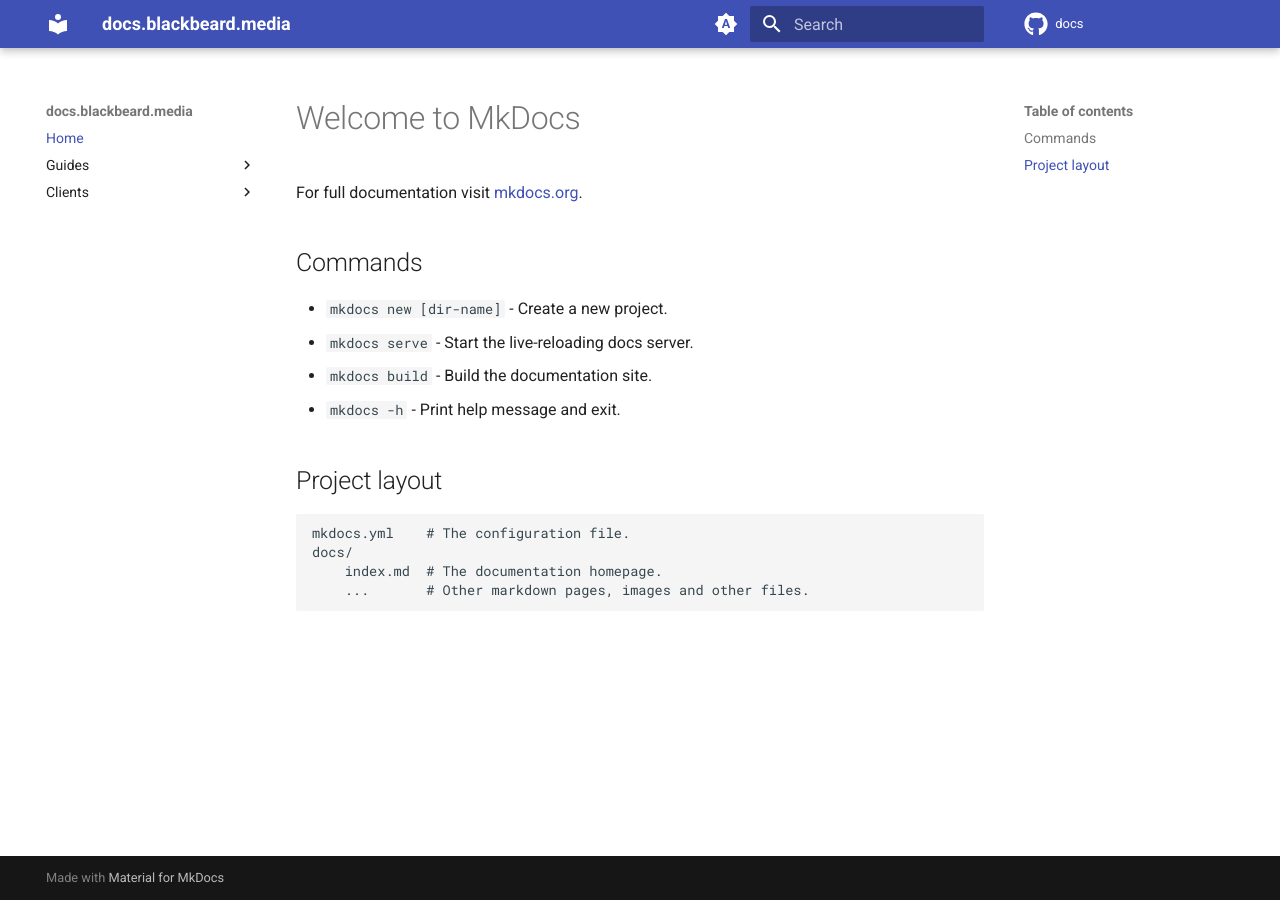
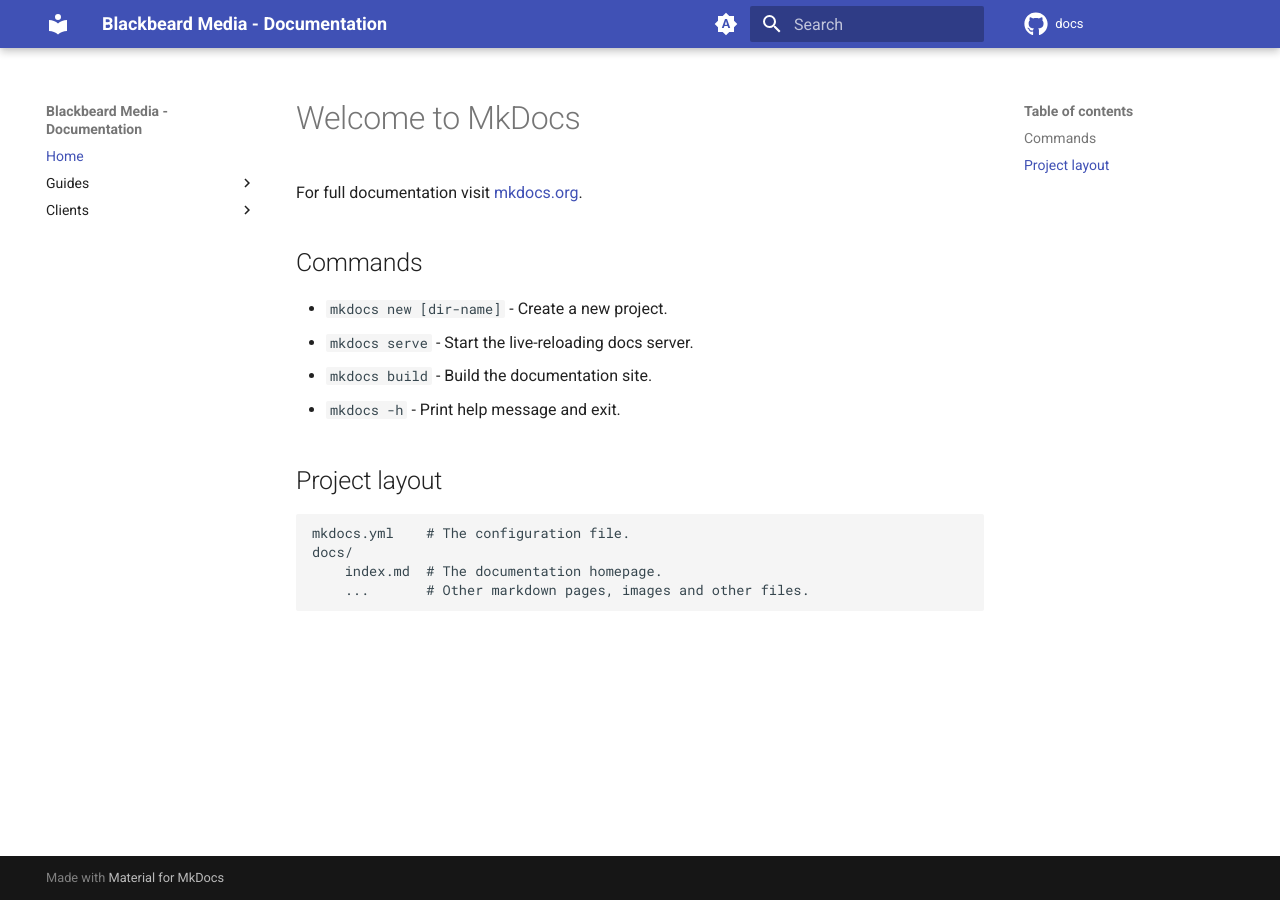
Before and after one commit to neomedia6989/docs-2, an MkDocs documentation site: the page built from docs/index.md, in a window 1280 px wide. Built offline with MkDocs 1.6.1 and Material for MkDocs 9.7.7, drawn with Linux system fonts in a browser that asks for light colours; comment, search, counter and statistics services are not loaded.

Commit message:
Update mkdocs.yml

```diff
--- a/mkdocs.yml
+++ b/mkdocs.yml
@@ -1,4 +1,4 @@
-site_name: docs.blackbeard.media
+site_name: Blackbeard Media - Documentation
 site_url: https://docs.blackbeard.media/
 
 repo_name: docs
@@ -7,7 +7,7 @@
 theme:
   name: material
   icon:
-    logo: material/library
+    logo: assets/logo.png
     repo: fontawesome/brands/github
 
   language: en
```
